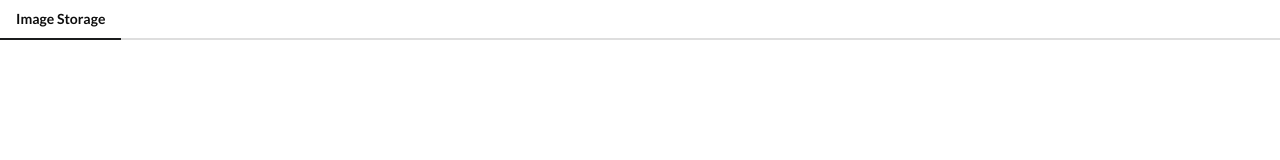
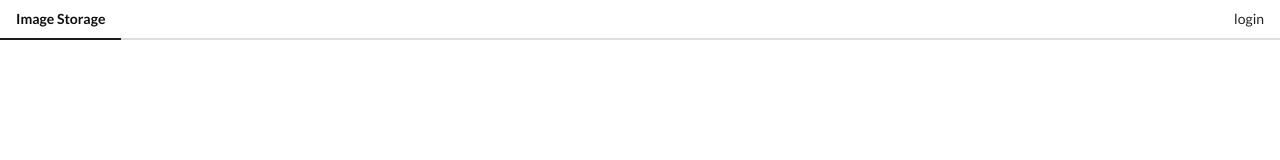
Before and after one commit to dtafesse/Vue-Js-Ud-Tut, a Vue app in the folder images/: page / in a window 1280 px wide. Shown: the top 160 px of the page. Built offline with nearby package versions, Linux system fonts and the light colour scheme.

Commit message:
finished section 5

```diff
--- /dev/null
+++ b/images/src/api/imgur.js
@@ -0,0 +1,18 @@
+import qs from 'qs';
+
+const CLIENT_ID = '447c5c335d6dd88';
+const ROOT_URL = 'https://api.imgur.com';
+
+export default {
+  login() {
+    const queryString = {
+      client_id: CLIENT_ID,
+      response_type: 'token'
+    };
+
+    // causes user's browser to authomatically navigate to the following url
+    window.location = `${ROOT_URL}/oauth2/authorize?${qs.stringify(
+      queryString
+    )}`;
+  }
+};
--- a/images/src/components/AppHeader.vue
+++ b/images/src/components/AppHeader.vue
@@ -3,12 +3,22 @@
         <a href="/" class="active item">
             Image Storage
         </a>
+
+        <div class="right menu">
+            <a href="#" class="ui item" @click="login">
+                login
+            </a>
+        </div>
+
     </div>
 
 </template>
 
 <script>
+import { mapActions } from 'vuex';
+
 export default {
-    name: 'AppHeader'
+    name: 'AppHeader',
+    methods: mapActions(['login'])
 }
 </script>
--- a/images/src/main.js
+++ b/images/src/main.js
@@ -1,8 +1,10 @@
 import Vue from 'vue';
 import App from './App';
+import store from './store';
 
 Vue.config.productionTip = false;
 
 new Vue({
+  store,
   render: h => h(App)
 }).$mount('#app');
--- /dev/null
+++ b/images/src/store/index.js
@@ -0,0 +1,11 @@
+import Vuex from 'vuex';
+import Vue from 'vue';
+import auth from './modules/auth';
+
+Vue.use(Vuex);
+
+export default new Vuex.Store({
+  modules: {
+    auth
+  }
+});
--- /dev/null
+++ b/images/src/store/modules/auth.js
@@ -0,0 +1,42 @@
+import api from '../../api/imgur';
+
+// "initial state"
+const state = {
+  token: null
+};
+
+const getters = {
+  // "!!" easy way to turn something into a boolean
+  // ex: !!null => false, ex: !!'asasd213' => true
+  // notice the state object being passed into 'isLoggedIn' is
+  // not the same 'state' defined above. could be some updated
+  // state from a later point in time.
+  isLoggedIn: state => !!state.token
+};
+
+const actions = {
+  login: () => {
+    api.login();
+  },
+  logout: ({ commit }) => {
+    // dont directly call a mutation function instead use
+    // the commit(calls a mutation func) function provided
+    // by the vuex instance.
+    // 2nd arg of commit is the value of token we need to set
+    // when user logs out.
+    commit('setToken', null);
+  }
+};
+
+const mutations = {
+  setToken: (state, token) => {
+    state.token = token;
+  }
+};
+
+export default {
+  state,
+  getters,
+  actions,
+  mutations
+};
```
